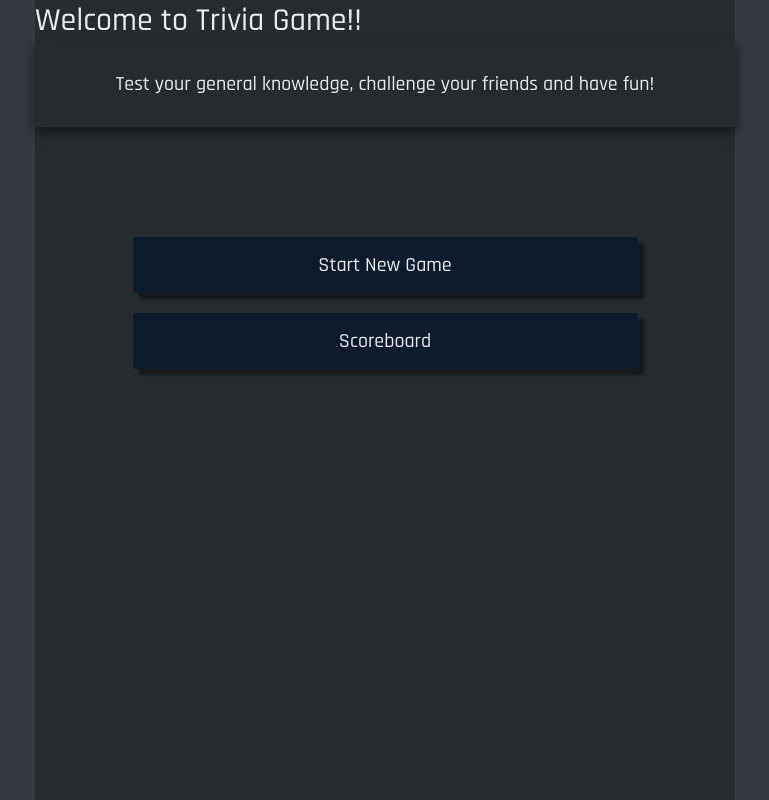
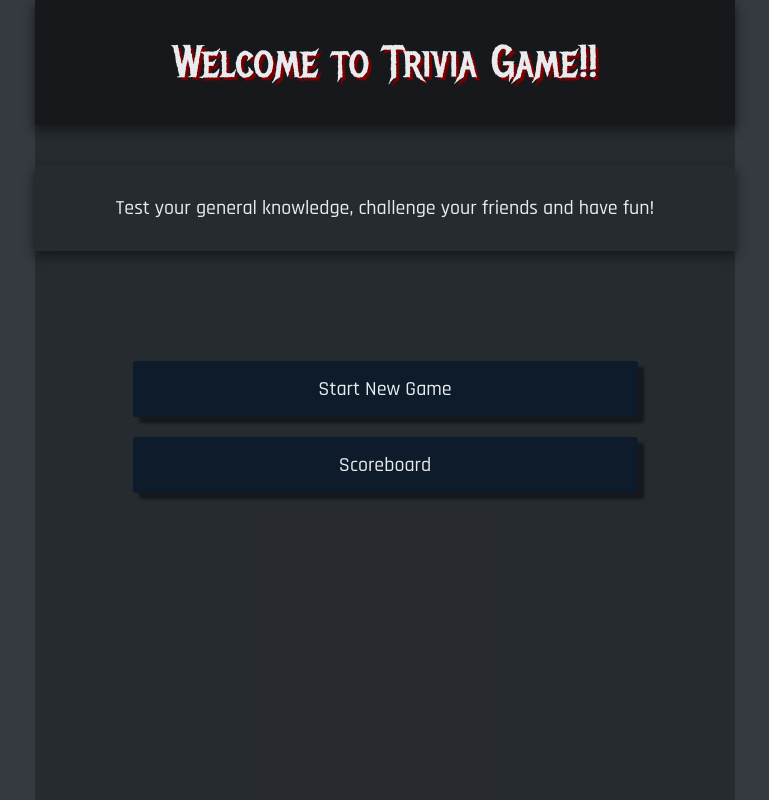
Before and after one commit to Zul1u/TriviaGame, a React (Vite) app: page /home in a window 1280 px wide. Shown: the whole page, without its empty margins (255-1024 px from the left). Built offline with nearby package versions, Linux system fonts and the light colour scheme.

Commit message:
refactor: switch to Header component
feat: add logic of the localStorage

```diff
--- a/src/page/Home.jsx
+++ b/src/page/Home.jsx
@@ -1,25 +1,31 @@
 import { useState } from 'react';
 import { useNavigate } from 'react-router-dom';
 import Button from '../components/Button';
+import Header from '../components/Header';
 import Input from '../components/Input';
 import Modal from '../components/Modal';
+import {
+  createPlayerInfoStorage,
+  deletePlayerInfoStorage,
+} from '../helpers/playerInfoStorage';
 
 function Home() {
   const [openModal, setOpenModal] = useState(false);
   const [inputValue, setInputValue] = useState('');
   const navigate = useNavigate();
   const SUBMIT = true;
+  const HOMEPAGE = true;
 
   const HandleClickPlayButton = (e) => {
     e.preventDefault();
+    deletePlayerInfoStorage();
+    createPlayerInfoStorage(inputValue);
     navigate('/game');
   };
 
   return (
     <div>
-      <header className="home-header-container">
-        <h1 className="title">Welcome to Trivia Game!!</h1>
-      </header>
+      <Header homePage={HOMEPAGE} />
       <article className="game-description-container">
         <p className="game-description">
           Test your general knowledge, challenge your friends and have fun!
```
